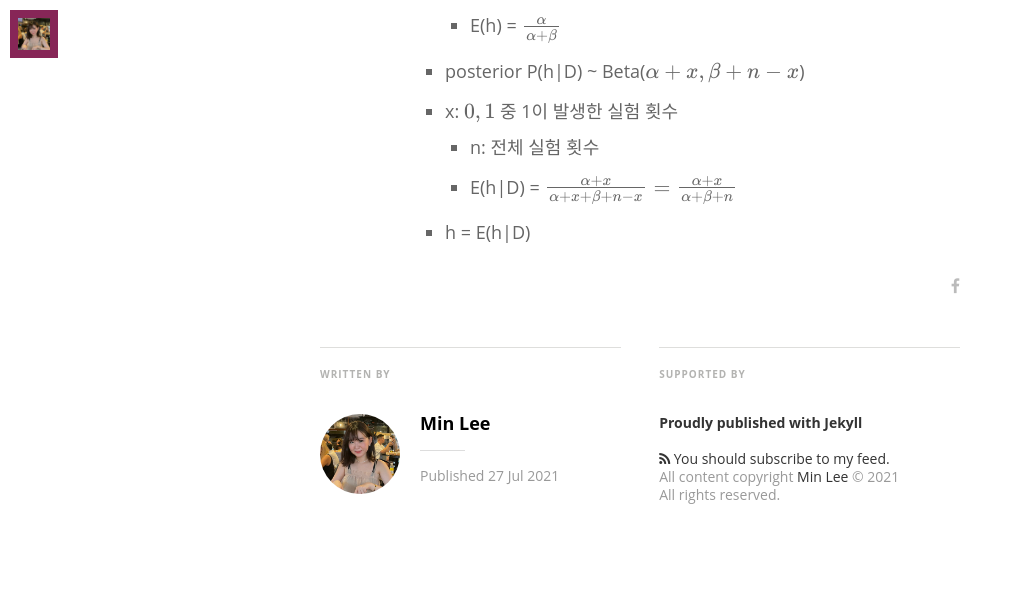
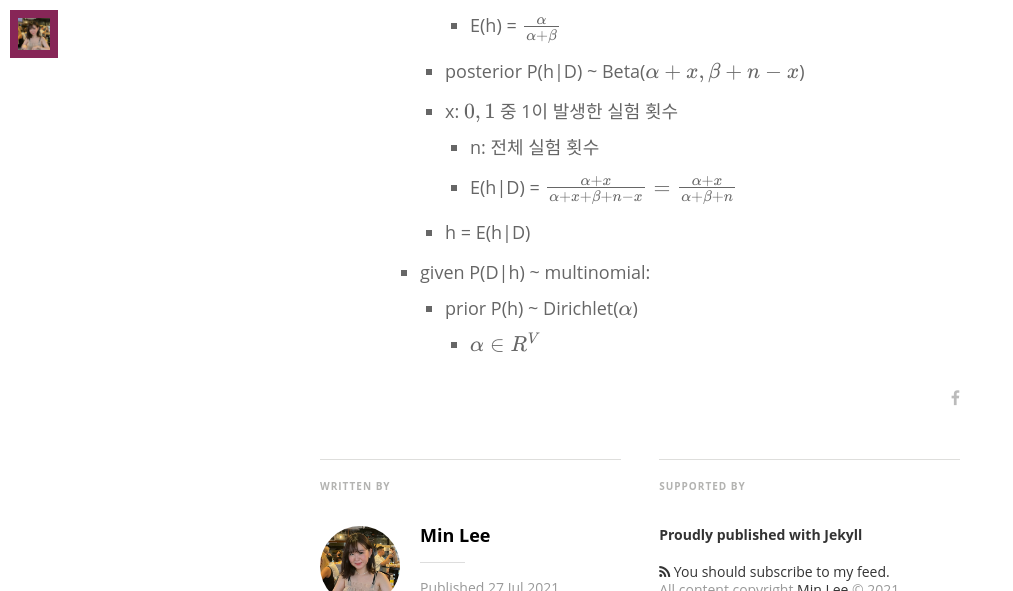
Before and after one commit to minniie/minniie.github.io, a Jekyll site: the page built from _posts/2021-07-27-probability.markdown, in a window 1280 px wide and 900 px high, scrolled down 9128 px, cut to the strip 0-591 px from the top of the window. Shown: the whole strip, without its empty margins (0-1013 px from the left). Built offline with Jekyll 4.4.1, drawn with Linux system fonts in a browser that asks for light colours; nearby versions of some CDN libraries; some web fonts are replaced; formulas are drawn with MathJax 3.

Commit message:
Update 2021-07-27-probability.markdown

```diff
--- a/_posts/2021-07-27-probability.markdown
+++ b/_posts/2021-07-27-probability.markdown
@@ -214,3 +214,6 @@ use_math: true
                     - n: 전체 실험 횟수
                     - E(h&#124;D) = $\frac{\alpha + x}{\alpha + x + \beta + n - x} = \frac{\alpha + x}{\alpha + \beta + n}$
                 - h = E(h&#124;D)
+            - given P(D&#124;h) ~ multinomial:
+                - prior P(h) ~ Dirichlet($\alpha$)
+                    - $\alpha \in R^V$
```
